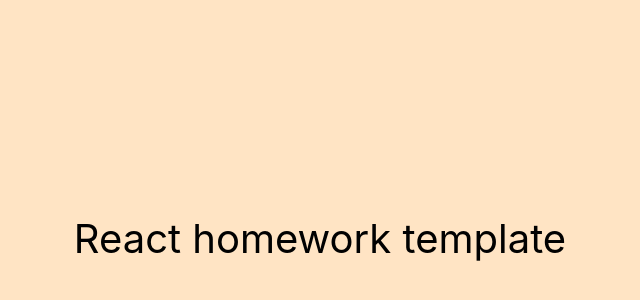
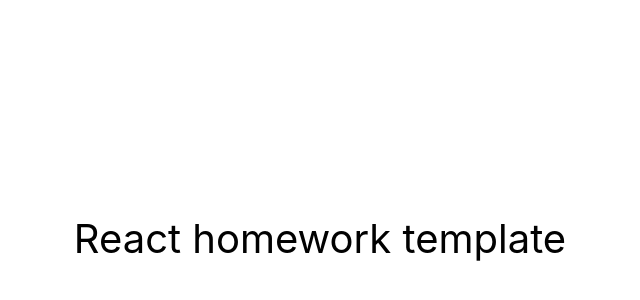
Before and after one commit to cristinamacicasan/react10, a React (Create React App) app: page / in a window 1280 px wide. Shown: the part 162-462 px from the top of the page, without its empty margins (320-960 px from the left). Built offline with nearby package versions, Linux system fonts and the light colour scheme.

Commit message:
delete color

```diff
--- a/src/index.css
+++ b/src/index.css
@@ -1,8 +1,6 @@
 @import-normalize; /* bring in normalize.css styles */
 
 body {
-  background-color: bisque;
-  color: aquamarine;
   margin: 0;
   font-family: -apple-system, BlinkMacSystemFont, 'Segoe UI', 'Roboto', 'Oxygen',
     'Ubuntu', 'Cantarell', 'Fira Sans', 'Droid Sans', 'Helvetica Neue',
```
